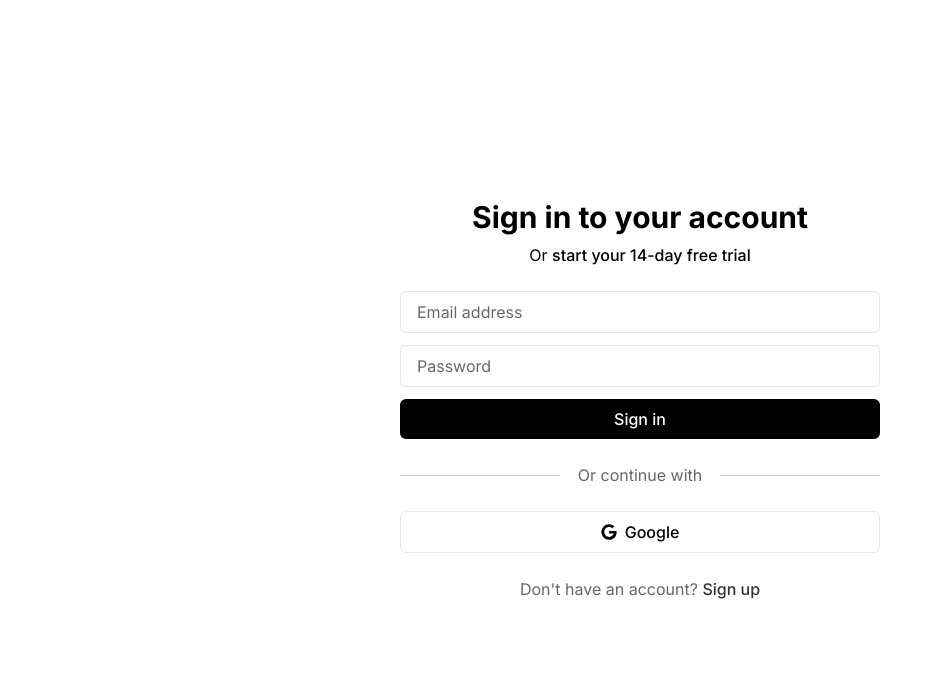
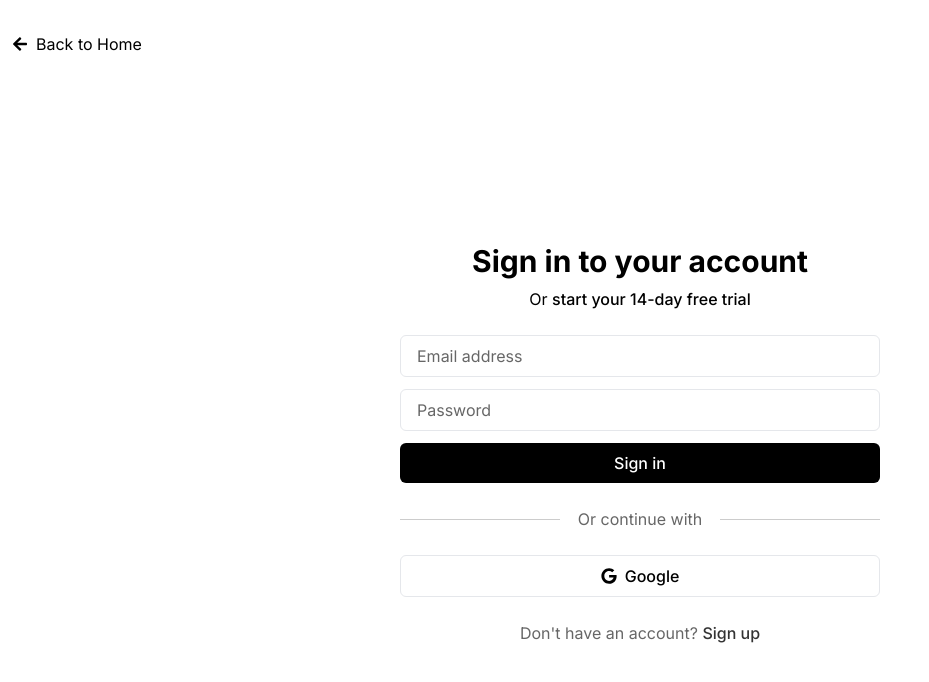
Before and after one commit to mahmudulturan/bijoy2024-evalution-task, a Next.js app: page /login in a window 1280 px wide. Shown: the top 682 px of the page, without its empty margins (0-929 px from the left). Built offline with nearby package versions, Linux system fonts and the light colour scheme.

Commit message:
add: back to home button on auth layout

```diff
--- /dev/null
+++ b/src/app/(auth)/layout.tsx
@@ -0,0 +1,20 @@
+import Link from 'next/link';
+import React from 'react';
+import { FC } from 'react';
+import { FaArrowLeft } from 'react-icons/fa';
+
+const layout: FC<{ children: React.ReactNode }> = ({ children }) => {
+    return (
+        <div>
+            <div className='wrapper my-6'>
+                <Link href={'/'}>
+                    <button className='flex items-center gap-2 px-3 py-2 rounded-md hover:bg-slate-100 duration-150'> <FaArrowLeft />
+                        Back to Home</button>
+                </Link>
+            </div>
+            {children}
+        </div>
+    );
+};
+
+export default layout;
--- a/src/app/(auth)/login/page.tsx
+++ b/src/app/(auth)/login/page.tsx
@@ -6,7 +6,7 @@ import Link from 'next/link';
 
 const LoginPage: FC = () => {
     return (
-        <div className='wrapper min-h-screen flex items-center justify-center'>
+        <div className='wrapper flex items-center justify-center' style={{ minHeight: 'calc(100vh - 88px)' }}>
             <div className='max-w-lg w-full mx-auto py-6 md:px-4'>
                 <div className='text-center space-y-2'>
                     <h3 className='text-3xl font-bold'>Sign in to your account</h3>
--- a/src/app/(auth)/sign-up/page.tsx
+++ b/src/app/(auth)/sign-up/page.tsx
@@ -6,7 +6,7 @@ import SingUpForm from './components/SingUpForm/SingUpForm';
 
 const SingUpPage: FC = () => {
     return (
-        <div className='wrapper min-h-screen flex items-center justify-center'>
+        <div className='wrapper  flex items-center justify-center' style={{ minHeight: 'calc(100vh - 88px)' }}>
             <div className='max-w-lg w-full mx-auto py-6 md:px-4'>
                 <div className='text-center space-y-2'>
                     <h3 className='text-3xl font-bold'>Register for an account</h3>
```
